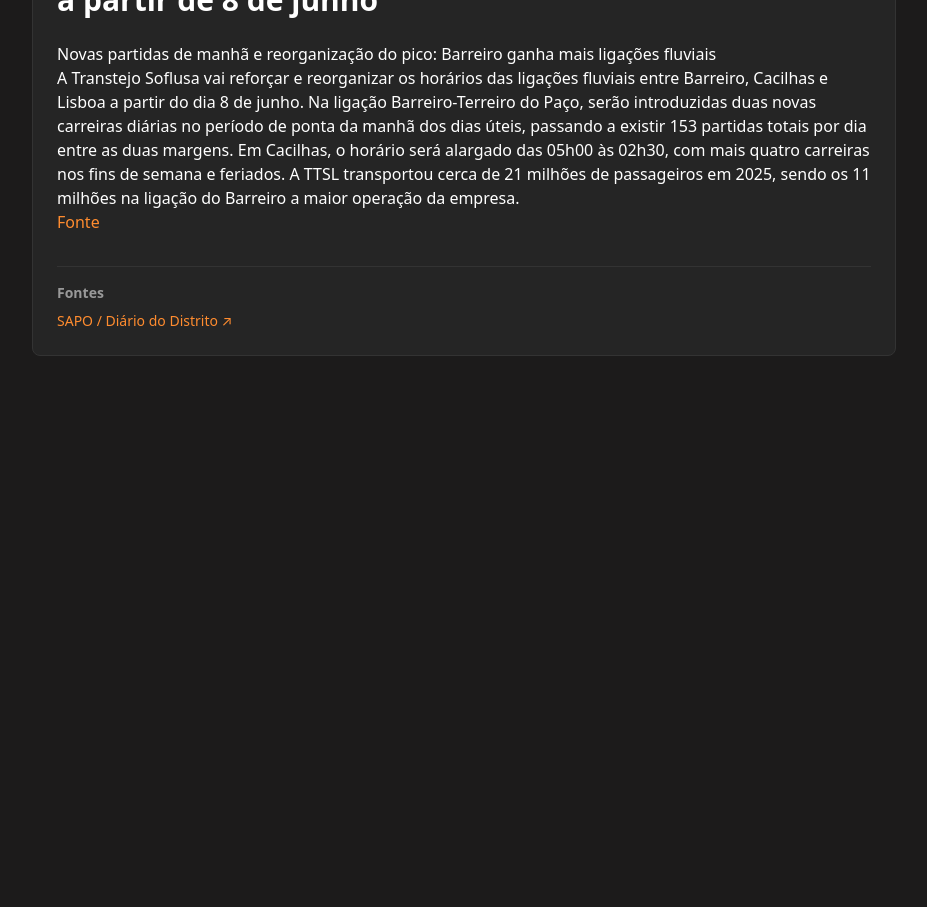
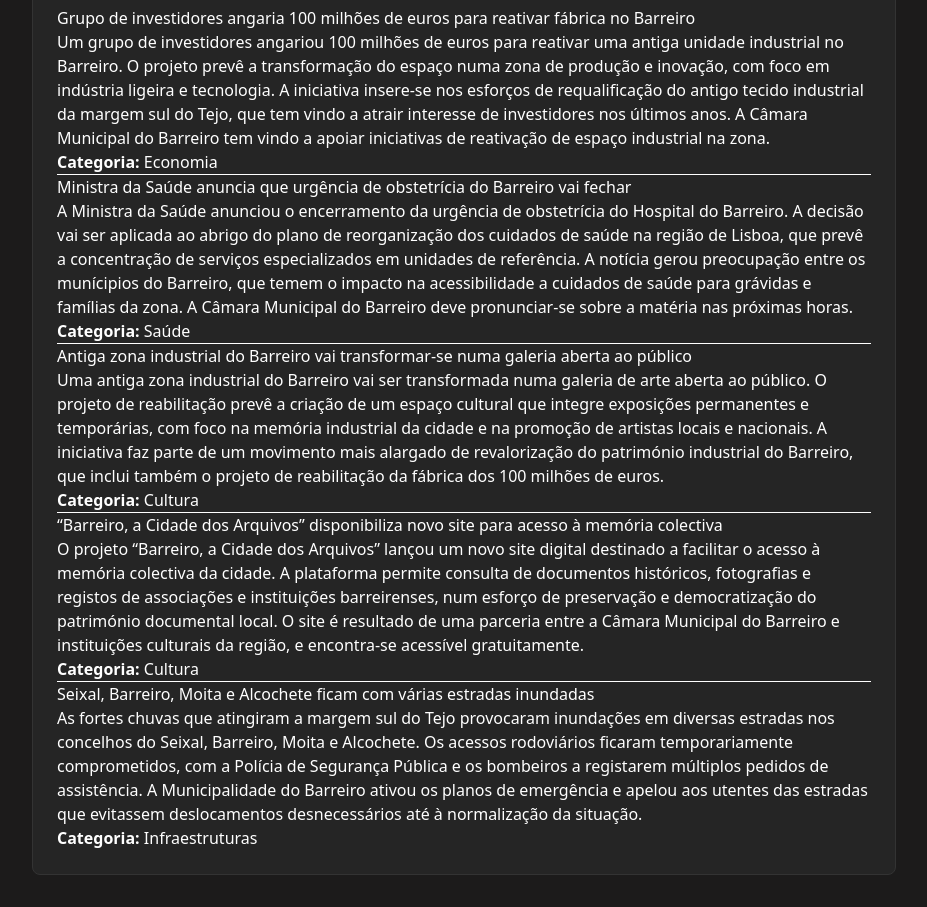
Before and after one commit to caiadas25/barreiro-hoje, an Astro site: page /2026-05-28 in a window 1280 px wide. Shown: the part 183-1090 px from the top of the page, without its empty margins (176-1103 px from the left). Before the commit the page ends 800 px from the top, so only its background shows below. Built offline with nearby package versions, Linux system fonts and the light colour scheme; Astro itself is replaced by a stand-in of ours.

Commit message:
Digest: 2026-05-28

```diff
--- a/src/content/digests/2026-05-28.md
+++ b/src/content/digests/2026-05-28.md
@@ -1,13 +1,43 @@
 ---
-title: "Transtejo reforça horários dos barcos Barreiro-Lisboa a partir de 8 de junho"
-date: "2026-05-28"
-sources:
-  - name: "SAPO / Diário do Distrito"
-    url: "https://www.sapo.pt/artigo/horarios-dos-barcos-barreiro-lisboa-vao-mudar-6a1733ff795ed400b32b7e7d"
+title: "Digest Diário — 28 de Maio de 2026"
+date: 2026-05-28
+description: "Resumo das principais notícias de Barreiro"
 ---
 
-## Novas partidas de manhã e reorganização do pico: Barreiro ganha mais ligações fluviais
+### Grupo de investidores angaria 100 milhões de euros para reativar fábrica no Barreiro
 
-A Transtejo Soflusa vai reforçar e reorganizar os horários das ligações fluviais entre Barreiro, Cacilhas e Lisboa a partir do dia 8 de junho. Na ligação Barreiro-Terreiro do Paço, serão introduzidas duas novas carreiras diárias no período de ponta da manhã dos dias úteis, passando a existir 153 partidas totais por dia entre as duas margens. Em Cacilhas, o horário será alargado das 05h00 às 02h30, com mais quatro carreiras nos fins de semana e feriados. A TTSL transportou cerca de 21 milhões de passageiros em 2025, sendo os 11 milhões na ligação do Barreiro a maior operação da empresa.
+Um grupo de investidores angariou 100 milhões de euros para reativar uma antiga unidade industrial no Barreiro. O projeto prevê a transformação do espaço numa zona de produção e inovação, com foco em indústria ligeira e tecnologia. A iniciativa insere-se nos esforços de requalificação do antigo tecido industrial da margem sul do Tejo, que tem vindo a atrair interesse de investidores nos últimos anos. A Câmara Municipal do Barreiro tem vindo a apoiar iniciativas de reativação de espaço industrial na zona.
 
-[Fonte](https://www.sapo.pt/artigo/horarios-dos-barcos-barreiro-lisboa-vao-mudar-6a1733ff795ed400b32b7e7d)
+**Categoria:** Economia
+
+---
+
+### Ministra da Saúde anuncia que urgência de obstetrícia do Barreiro vai fechar
+
+A Ministra da Saúde anunciou o encerramento da urgência de obstetrícia do Hospital do Barreiro. A decisão vai ser aplicada ao abrigo do plano de reorganização dos cuidados de saúde na região de Lisboa, que prevê a concentração de serviços especializados em unidades de referência. A notícia gerou preocupação entre os munícipios do Barreiro, que temem o impacto na acessibilidade a cuidados de saúde para grávidas e famílias da zona. A Câmara Municipal do Barreiro deve pronunciar-se sobre a matéria nas próximas horas.
+
+**Categoria:** Saúde
+
+---
+
+### Antiga zona industrial do Barreiro vai transformar-se numa galeria aberta ao público
+
+Uma antiga zona industrial do Barreiro vai ser transformada numa galeria de arte aberta ao público. O projeto de reabilitação prevê a criação de um espaço cultural que integre exposições permanentes e temporárias, com foco na memória industrial da cidade e na promoção de artistas locais e nacionais. A iniciativa faz parte de um movimento mais alargado de revalorização do património industrial do Barreiro, que inclui também o projeto de reabilitação da fábrica dos 100 milhões de euros.
+
+**Categoria:** Cultura
+
+---
+
+### "Barreiro, a Cidade dos Arquivos" disponibiliza novo site para acesso à memória colectiva
+
+O projeto "Barreiro, a Cidade dos Arquivos" lançou um novo site digital destinado a facilitar o acesso à memória colectiva da cidade. A plataforma permite consulta de documentos históricos, fotografias e registos de associações e instituições barreirenses, num esforço de preservação e democratização do património documental local. O site é resultado de uma parceria entre a Câmara Municipal do Barreiro e instituições culturais da região, e encontra-se acessível gratuitamente.
+
+**Categoria:** Cultura
+
+---
+
+### Seixal, Barreiro, Moita e Alcochete ficam com várias estradas inundadas
+
+As fortes chuvas que atingiram a margem sul do Tejo provocaram inundações em diversas estradas nos concelhos do Seixal, Barreiro, Moita e Alcochete. Os acessos rodoviários ficaram temporariamente comprometidos, com a Polícia de Segurança Pública e os bombeiros a registarem múltiplos pedidos de assistência. A Municipalidade do Barreiro ativou os planos de emergência e apelou aos utentes das estradas que evitassem deslocamentos desnecessários até à normalização da situação.
+
+**Categoria:** Infraestruturas
```
